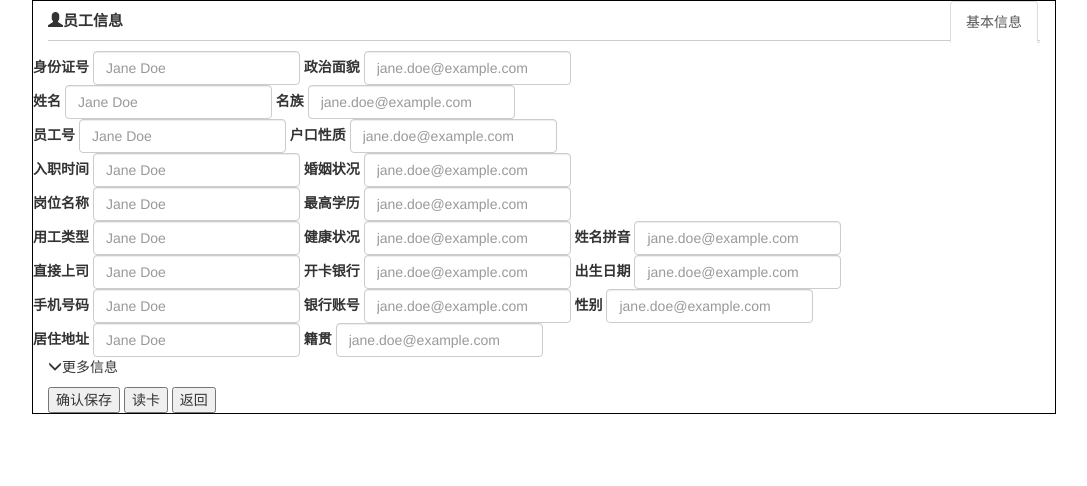
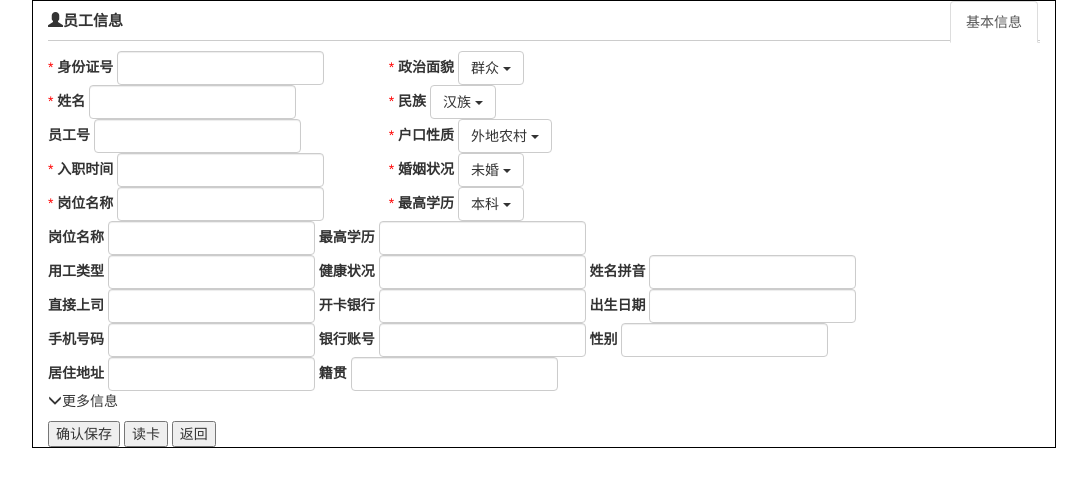
Before and after one commit to 172678694/demo-0918, a plain HTML site: page index.html in a window 1280 px wide. Shown: the whole page, without its empty margins (96-1183 px from the left). Drawn offline with nearby package versions, Linux system fonts and the light colour scheme.

Commit message:
second commit

```diff
--- a/index.html
+++ b/index.html
@@ -15,13 +15,18 @@
 
         .info-title {
             border-bottom: 1px solid #ccc;
-            height:40px;
-            margin-bottom:10px;
+            height: 40px;
+            margin-bottom: 10px;
         }
-        .clearfix::after{
+
+        .clearfix::after {
             content: '';
-            display:block;
+            display: block;
             clear: both;
+        }
+
+        .red1 {
+            color: red;
         }
     </style>
 </head>
@@ -29,7 +34,8 @@
 <body>
     <div class="container" style="width:80%;margin:0 auto;border:1px solid black">
         <div class="info-title clearfix">
-            <p class="line-2px" style="float:left;padding-right:20px;font-weight:bold;font-size: 15px;line-height: 40px;">
+            <p class="line-2px"
+                style="float:left;padding-right:20px;font-weight:bold;font-size: 15px;line-height: 40px;">
                 <span class="glyphicon glyphicon-user" aria-hidden="true"></span>员工信息
             </p>
             <ul class="nav nav-tabs" style="float:right;">
@@ -38,105 +44,179 @@
         </div>
         <form class="form-inline">
             <div class="row">
-                <div class="form-group">
+                <div class="col-xs-6 col-md-4">
+                    <span class="red1">* </span>
                     <label for="exampleInputName2">身份证号</label>
-                    <input type="text" class="form-control" id="exampleInputName2" placeholder="Jane Doe">
+                    <input type="text" class="form-control" id="exampleInputName2">
                 </div>
-                <div class="form-group">
+                <div class="col-xs-6 col-md-4">
+                    <span class="red1">* </span>
                     <label for="exampleInputEmail2">政治面貌</label>
-                    <input type="email" class="form-control" id="exampleInputEmail2" placeholder="jane.doe@example.com">
+                    <!-- Single button -->
+                    <div class="btn-group">
+                        <button type="button" class="btn btn-default dropdown-toggle" data-toggle="dropdown"
+                            aria-haspopup="true" aria-expanded="false">
+                            群众 <span class="caret"></span>
+                        </button>
+                        <ul class="dropdown-menu">
+                            <li><a href="#">共青团员</a></li>
+                            <li><a href="#">党员</a></li>
+                            <li><a href="#">预备党员</a></li>
+                        </ul>
+                    </div>
                 </div>
             </div>
             <div class="row">
-                <div class="form-group">
+                <div class="col-xs-6 col-md-4">
+                    <span class="red1">* </span>
                     <label for="exampleInputName2">姓名</label>
-                    <input type="text" class="form-control" id="exampleInputName2" placeholder="Jane Doe">
+                    <input type="text" class="form-control" id="exampleInputName2">
                 </div>
-                <div class="form-group">
-                    <label for="exampleInputEmail2">名族</label>
-                    <input type="email" class="form-control" id="exampleInputEmail2" placeholder="jane.doe@example.com">
+                <div class="col-xs-6 col-md-4">
+                    <span class="red1">* </span>
+                    <label for="exampleInputEmail2">民族</label>
+                    <!-- Single button -->
+                    <div class="btn-group">
+                        <button type="button" class="btn btn-default dropdown-toggle" data-toggle="dropdown"
+                            aria-haspopup="true" aria-expanded="false">
+                            汉族 <span class="caret"></span>
+                        </button>
+                        <ul class="dropdown-menu">
+                            <li><a href="#">苗族</a></li>
+                            <li><a href="#">壮族</a></li>
+                            <li><a href="#">蒙古族</a></li>
+                        </ul>
+                    </div>
                 </div>
             </div>
             <div class="row">
-                <div class="form-group">
+                <div class="col-xs-6 col-md-4">
                     <label for="exampleInputName2">员工号</label>
-                    <input type="text" class="form-control" id="exampleInputName2" placeholder="Jane Doe">
+                    <input type="text" class="form-control" id="exampleInputName2">
                 </div>
-                <div class="form-group">
+                <div class="col-xs-6 col-md-4">
+                    <span class="red1">* </span>
                     <label for="exampleInputEmail2">户口性质</label>
-                    <input type="email" class="form-control" id="exampleInputEmail2" placeholder="jane.doe@example.com">
+                    <!-- Single button -->
+                    <div class="btn-group">
+                        <button type="button" class="btn btn-default dropdown-toggle" data-toggle="dropdown"
+                            aria-haspopup="true" aria-expanded="false">
+                            外地农村 <span class="caret"></span>
+                        </button>
+                        <ul class="dropdown-menu">
+                            <li><a href="#">深户</a></li>
+                            <li><a href="#">非深户</a></li>
+                            <li><a href="#">外地城市</a></li>
+                        </ul>
+                    </div>
                 </div>
             </div>
             <div class="row">
-                <div class="form-group">
+                <div class="col-xs-6 col-md-4">
+                    <span class="red1">* </span>
                     <label for="exampleInputName2">入职时间</label>
-                    <input type="text" class="form-control" id="exampleInputName2" placeholder="Jane Doe">
+                    <input type="text" class="form-control" id="exampleInputName2">
                 </div>
-                <div class="form-group">
+                <div class="col-xs-6 col-md-4">
+                    <span class="red1">* </span>
                     <label for="exampleInputEmail2">婚姻状况</label>
-                    <input type="email" class="form-control" id="exampleInputEmail2" placeholder="jane.doe@example.com">
+                    <!-- Single button -->
+                    <div class="btn-group">
+                        <button type="button" class="btn btn-default dropdown-toggle" data-toggle="dropdown"
+                            aria-haspopup="true" aria-expanded="false">
+                            未婚 <span class="caret"></span>
+                        </button>
+                        <ul class="dropdown-menu">
+                            <li><a href="#">已婚</a></li>
+                            <li><a href="#">已婚未育</a></li>
+                            <li><a href="#">已婚已育</a></li>
+                        </ul>
+                    </div>
                 </div>
             </div>
             <div class="row">
+                <div class="col-xs-6 col-md-4">
+                    <span class="red1">* </span>
+                    <label for="exampleInputName2">岗位名称</label>
+                    <input type="text" class="form-control" id="exampleInputName2">
+                </div>
+                <div class="col-xs-6 col-md-4">
+                    <span class="red1">* </span>
+                    <label for="exampleInputEmail2">最高学历</label>
+                    <!-- Single button -->
+                    <div class="btn-group">
+                        <button type="button" class="btn btn-default dropdown-toggle" data-toggle="dropdown"
+                            aria-haspopup="true" aria-expanded="false">
+                            本科 <span class="caret"></span>
+                        </button>
+                        <ul class="dropdown-menu">
+                            <li><a href="#">高中</a></li>
+                            <li><a href="#">研究生</a></li>
+                            <li><a href="#">博士</a></li>
+                        </ul>
+                    </div>
+                </div>
+            </div>
+            <div>
                 <div class="form-group">
                     <label for="exampleInputName2">岗位名称</label>
-                    <input type="text" class="form-control" id="exampleInputName2" placeholder="Jane Doe">
+                    <input type="text" class="form-control" id="exampleInputName2">
                 </div>
                 <div class="form-group">
                     <label for="exampleInputEmail2">最高学历</label>
-                    <input type="email" class="form-control" id="exampleInputEmail2" placeholder="jane.doe@example.com">
+                    <input type="email" class="form-control" id="exampleInputEmail2">
                 </div>
             </div>
-            <div class="row">
+            <div>
                 <div class="form-group">
                     <label for="exampleInputName2">用工类型</label>
-                    <input type="text" class="form-control" id="exampleInputName2" placeholder="Jane Doe">
+                    <input type="text" class="form-control" id="exampleInputName2">
                 </div>
                 <div class="form-group">
                     <label for="exampleInputEmail2">健康状况</label>
-                    <input type="email" class="form-control" id="exampleInputEmail2" placeholder="jane.doe@example.com">
+                    <input type="email" class="form-control" id="exampleInputEmail2">
                 </div>
                 <div class="form-group">
                     <label for="exampleInputEmail2">姓名拼音</label>
-                    <input type="email" class="form-control" id="exampleInputEmail2" placeholder="jane.doe@example.com">
+                    <input type="email" class="form-control" id="exampleInputEmail2">
                 </div>
             </div>
-            <div class="row">
+            <div>
                 <div class="form-group">
                     <label for="exampleInputName2">直接上司</label>
-                    <input type="text" class="form-control" id="exampleInputName2" placeholder="Jane Doe">
+                    <input type="text" class="form-control" id="exampleInputName2">
                 </div>
                 <div class="form-group">
                     <label for="exampleInputEmail2">开卡银行</label>
-                    <input type="email" class="form-control" id="exampleInputEmail2" placeholder="jane.doe@example.com">
+                    <input type="email" class="form-control" id="exampleInputEmail2">
                 </div>
                 <div class="form-group">
                     <label for="exampleInputEmail2">出生日期</label>
-                    <input type="email" class="form-control" id="exampleInputEmail2" placeholder="jane.doe@example.com">
+                    <input type="email" class="form-control" id="exampleInputEmail2">
                 </div>
             </div>
-            <div class="row">
+            <div>
                 <div class="form-group">
                     <label for="exampleInputName2">手机号码</label>
-                    <input type="text" class="form-control" id="exampleInputName2" placeholder="Jane Doe">
+                    <input type="text" class="form-control" id="exampleInputName2">
                 </div>
                 <div class="form-group">
                     <label for="exampleInputEmail2">银行账号</label>
-                    <input type="email" class="form-control" id="exampleInputEmail2" placeholder="jane.doe@example.com">
+                    <input type="email" class="form-control" id="exampleInputEmail2">
                 </div>
                 <div class="form-group">
                     <label for="exampleInputEmail2">性别</label>
-                    <input type="email" class="form-control" id="exampleInputEmail2" placeholder="jane.doe@example.com">
+                    <input type="email" class="form-control" id="exampleInputEmail2">
                 </div>
             </div>
-            <div class="row">
+            <div>
                 <div class="form-group">
                     <label for="exampleInputName2">居住地址</label>
-                    <input type="text" class="form-control" id="exampleInputName2" placeholder="Jane Doe">
+                    <input type="text" class="form-control" id="exampleInputName2">
                 </div>
                 <div class="form-group">
                     <label for="exampleInputEmail2">籍贯</label>
-                    <input type="email" class="form-control" id="exampleInputEmail2" placeholder="jane.doe@example.com">
+                    <input type="email" class="form-control" id="exampleInputEmail2">
                 </div>
             </div>
             <p><span class="glyphicon glyphicon-menu-down" aria-hidden="true"></span>更多信息</p>
```
